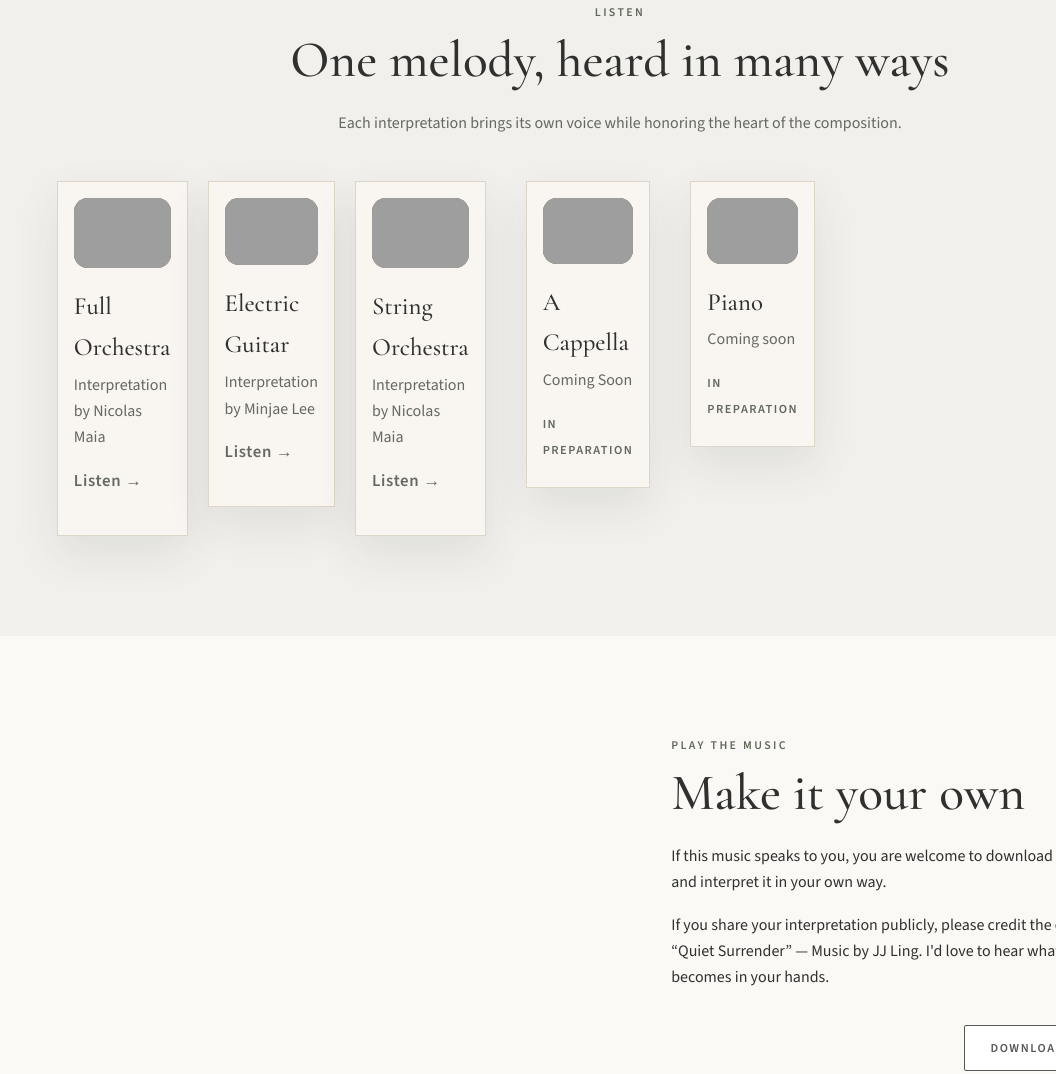
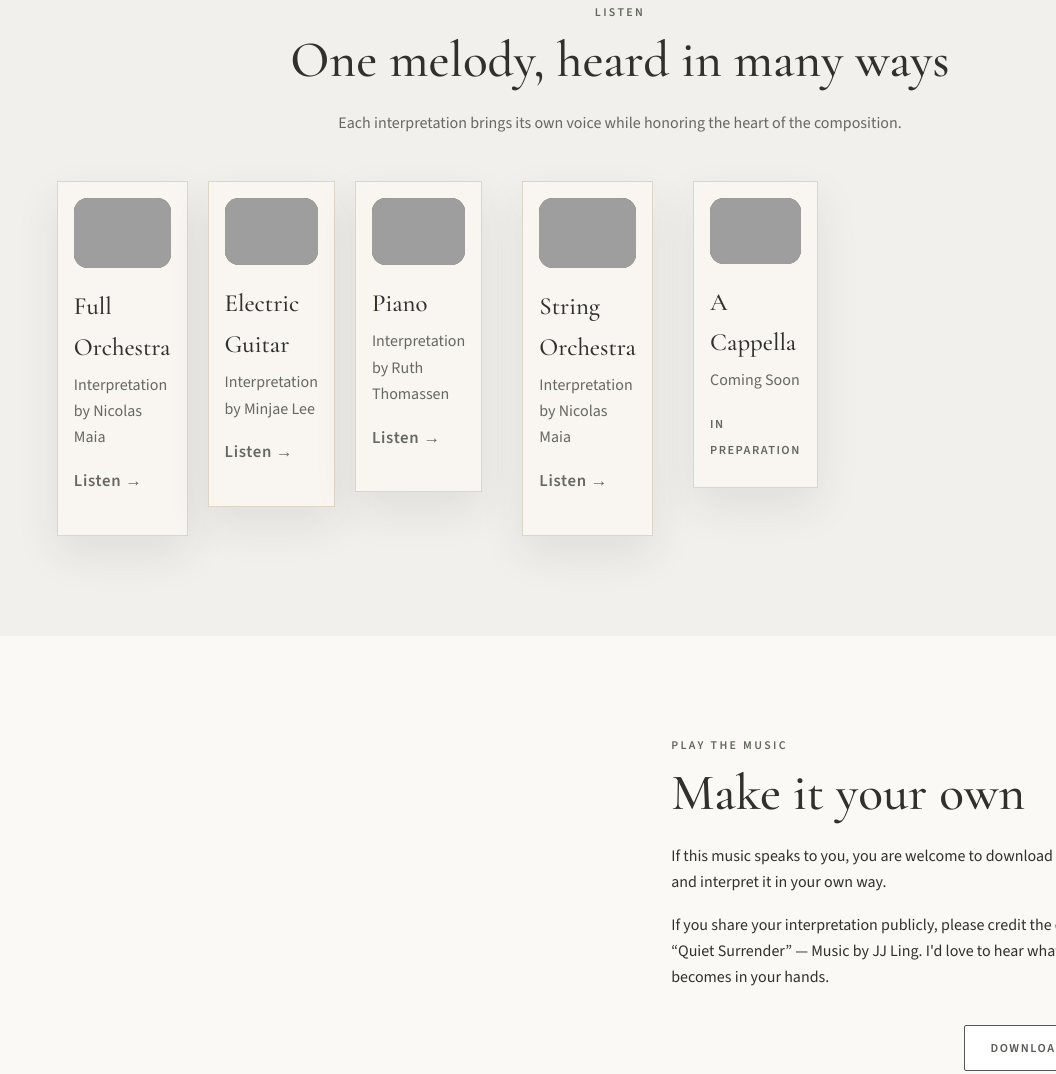
Before and after one commit to quietsurrendermusic/quiet-surrender-music, a plain HTML site: page index.html in a window 1280 px wide. Shown: the part 1136-2210 px from the top of the page, without its empty margins (20-1076 px from the left). Drawn offline with nearby package versions, Linux system fonts and the light colour scheme; grey boxes are pictures that could not be loaded.

Commit message:
Add piano link

```diff
--- a/index.html
+++ b/index.html
@@ -45,7 +45,7 @@
         <p class="eyebrow">Music by JJ Ling</p>
         <h1>One melody.<br>Many hearts.</h1>
         <p>
-          A quiet reflection on hope, love, acceptance,
+          A quiet reflection on hope, heartache, acceptance,
           and letting go.
         </p>
         <a class="button button-light" href="#listen">Listen</a>
@@ -57,7 +57,7 @@
         <p class="section-label">The Story</p>
         <h2 id="story-title">A journey toward acceptance</h2>
         <p>
-          <em>Quiet Surrender</em> is an original instrumental composition about letting go, finding peace, and holding on to hope along the way. It begins gently, moves through difficulty and consolation, and returns with greater depth and acceptance.
+          <em>Quiet Surrender</em> is an original instrumental composition about dream, struggle, and finally acceptance. It begins gently, moves through difficulty and consolation, and returns with greater depth and acceptance.
         </p>
       </article>
 
@@ -132,6 +132,25 @@
 
       <div class="interpretation-grid">
           <a
+          class="interpretation-link"
+            href="https://youtu.be/iM0C2xbFm-0?si=GvMhOy3qkQVK3euy"
+            target="_blank"
+            rel="noopener noreferrer"
+          >
+          <article class="interpretation-card">
+          <img
+            class="card-art"
+            src="images\QS - Piano2 16-9.png"
+            alt="Quiet Surrender Piano interpretation cover"
+          >
+          <h3>Piano</h3>
+          <p>Interpretation by Ruth Thomassen</p>
+          <p class="listen-link">Listen → </p>
+
+        </article>
+
+        <div class="interpretation-grid">
+          <a
             class="interpretation-link"
             href="https://youtu.be/v_fnlFTtQBc?is=zmsE0Xnc6DxNev2D"
             target="_blank"
@@ -163,19 +182,7 @@
         </article>
 
 
-        <div class="interpretation-grid">
-          <a
-          >
-          <article class="interpretation-card">
-          <img
-            class="card-art"
-            src="images\QS - Piano 16-9.png"
-            alt="Quiet Surrender Piano interpretation cover"
-          >
-          <h3>Piano</h3>
-          <p>Coming soon</p>
-          <span>In preparation</span>
-        </article>
+
       </div>
     </section>
 
```
Also changed, not shown: 1 other file.
